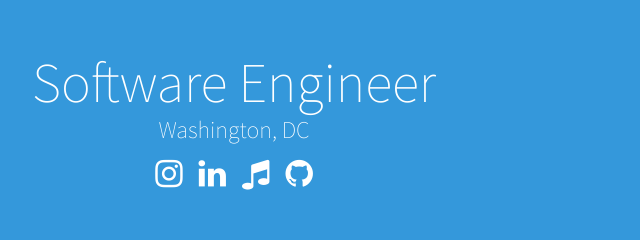
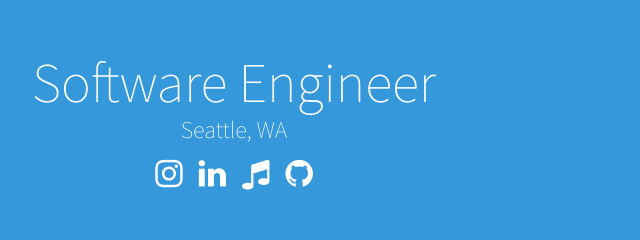
Before and after one commit to jeffersonteng/jeffersonteng.com, a plain HTML site: page index.html in a window 1280 px wide. Shown: the part 1074-1314 px from the top of the page, 406-1046 px from the left. Drawn offline with nearby package versions, Linux system fonts and the light colour scheme.

Commit message:
Update location to Seattle

```diff
--- a/index.html
+++ b/index.html
@@ -30,7 +30,7 @@
 
     <div id="second-container" class="align-container">
         <h1 class="title">Software Engineer</h1>
-        <h2 class="city">Washington, DC</h2>
+        <h2 class="city">Seattle, WA</h2>
         <div class="icon-container">
             <a target="_blank" href="https://www.instagram.com/nosreff/" class="fa fa-instagram fa-2x icon"></a>
             <a target="_blank" href="https://www.linkedin.com/in/jefferson-teng-b698b959" class="fa fa-linkedin fa-2x icon"></a>
```
